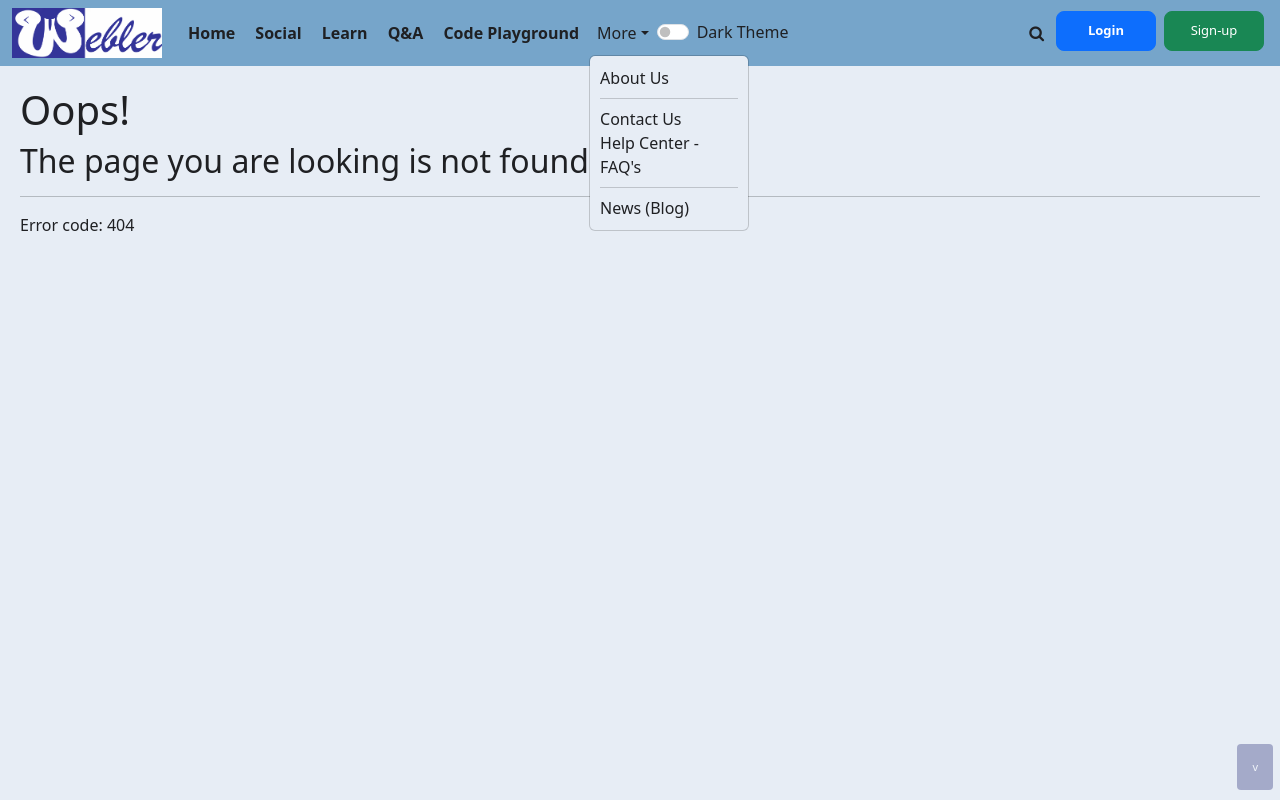
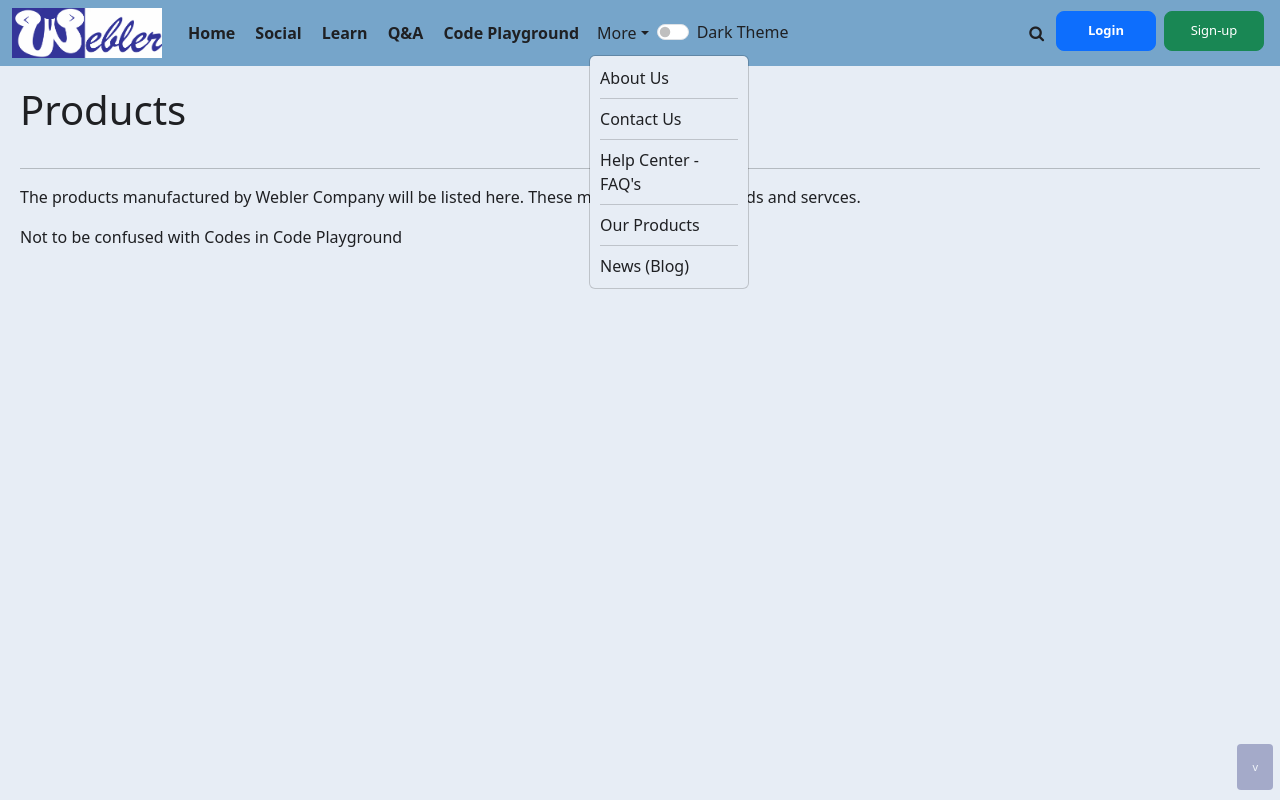
Before and after one commit to Webler-Group/website-new, a React (Vite) app in the folder frontend/: page /products in a window 1280 px wide. Both pictures are taken after a click on the button "More". Shown: the top 800 px of the page. Built offline with nearby package versions, Linux system fonts and the light colour scheme; no server answers.

Commit message:
Add files via upload

```diff
--- a/frontend/src/App.tsx
+++ b/frontend/src/App.tsx
@@ -24,6 +24,7 @@ import Messaging from './pages/social-network/chat/Messaging';
 import QnA from './pages/discuss-forum/QAMainPage';
 import MenuNavBar from './partials/MenuNavBar';
 import Footer from './partials/Footer';
+import Products from './pages/Products';
 
 function App(){
   return (
@@ -47,6 +48,7 @@ function App(){
         <Route path="/terms-and-conditions" Component={TermsAndConditions} />
         <Route path="/signup" Component={SignUp} />
         <Route path="/login" Component={LogIn} />
+        <Route path="/products" Component={Products} />
         <Route path="/messages" element={<Messaging pageName='' />} />
         <Route path="/*" Component={Error404} />
       </Routes>
--- /dev/null
+++ b/frontend/src/pages/Products.tsx
@@ -0,0 +1,20 @@
+import PageTitle from "../partials/PageTitle";
+
+function Products() {
+  PageTitle("Products | Webler")
+  return (
+    <>
+        {/* Main */}
+            <main>
+                <div className="pageNameBannerTop">
+                    <h1>Products</h1>
+                </div>
+                <hr />
+                <p>The products manufactured by Webler Company will be listed here. These may include other goods and servces.</p>
+                <p>Not to be confused with Codes in Code Playground</p>
+            </main>
+        </>
+  )
+}
+
+export default Products
--- a/frontend/src/partials/Footer.tsx
+++ b/frontend/src/partials/Footer.tsx
@@ -1,8 +1,12 @@
+import { useLocation } from 'react-router-dom'
 import { Link } from "react-router-dom";
 
 function Footer() {
+
+  let location = useLocation();
+
   return (
-    <>
+    !(location.pathname == '/messages' || location.pathname == '/social') ? <>
       <footer>
         <div className="footer">
           <div className="row socialIcons">
@@ -53,6 +57,8 @@ function Footer() {
         </div>
       </footer>
     </>
+    :
+    null
   )
 }
 
--- a/frontend/src/partials/MenuNavBar.tsx
+++ b/frontend/src/partials/MenuNavBar.tsx
@@ -10,12 +10,15 @@ import User from "../pages/account-profile/views/User";
 import { useAuth } from '../context/AuthContext';
 import { NavItem } from 'react-bootstrap';
 import DatabaseClient from "../api/DatabaseClient";
+import { useLocation } from 'react-router-dom'
 
 interface Props {
   pageName: string;
 }
 
 function MenuNavBar({ pageName }: Props) {
+
+  let location = useLocation();
 
   const { signout, getUserDetails, setUserDetails } = useAuth();
 
@@ -129,8 +132,8 @@ function MenuNavBar({ pageName }: Props) {
     }
   }
 
-
   return (
+    location.pathname !== '/messages' &&
     <>
       <Navbar expand="lg" className="navBarBG" data-bs-theme={moodtheme} onLoad={scrollFunction}>
         <Container fluid >
@@ -151,7 +154,10 @@ function MenuNavBar({ pageName }: Props) {
               <Link style={{textDecoration: "none"}}  to="/about-us"><NavItem>About Us</NavItem></Link>
                 <NavDropdown.Divider />
                 <Link style={{textDecoration: "none"}}  to="/contact-us"><NavItem>Contact Us</NavItem></Link>
+                <NavDropdown.Divider />
                 <Link style={{textDecoration: "none"}}  to="/help"><NavItem>Help Center - FAQ's</NavItem></Link>
+                <NavDropdown.Divider />
+                <Link style={{textDecoration: "none"}}  to="/products"><NavItem>Our Products</NavItem></Link>
                 <NavDropdown.Divider />
                 <Link style={{textDecoration: "none"}}  to="/news"><NavItem>News (Blog)</NavItem></Link>
               </NavDropdown >
--- a/frontend/src/style/index.css
+++ b/frontend/src/style/index.css
@@ -350,6 +350,7 @@ Link{
     .contactUsform{
         width: 70%;
     }
+
 }
 
 @media screen and (min-width: 900px) {
@@ -369,7 +370,6 @@ Link{
         position: relative;
         top:13%;
     }
-
 
 }
 
```
